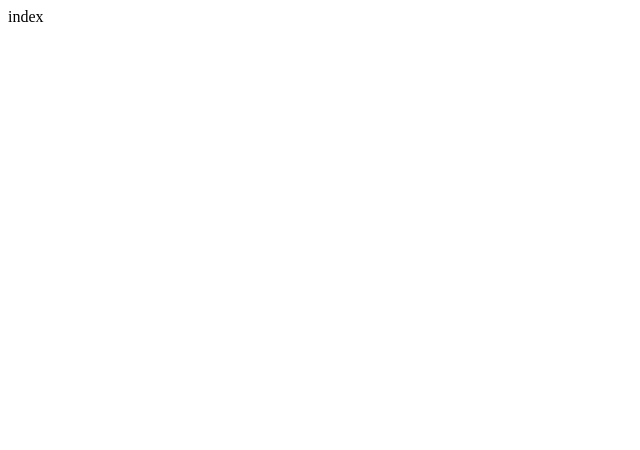
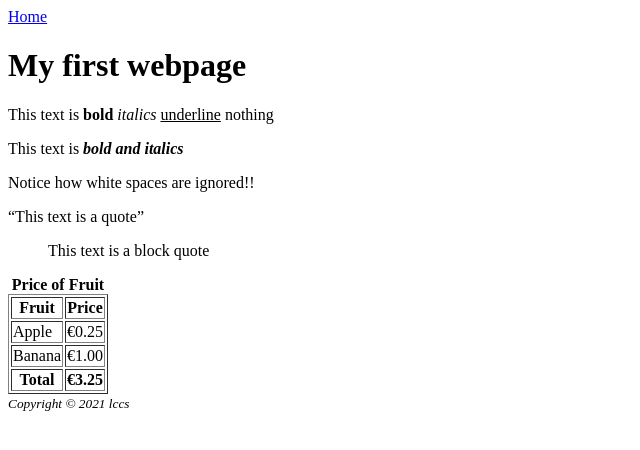
Before and after one commit to conacc/LCCSPythonFiles, a plain HTML site: page 10. Databases/Relational Database Example/index.html in a window 1280 px wide. Shown: the whole page, without its empty margins (0-640 px from the left). Drawn offline with Linux system fonts and the light colour scheme.

Commit message:
Update index.html

```diff
--- a/10. Databases/Relational Database Example/index.html
+++ b/10. Databases/Relational Database Example/index.html
@@ -1 +1,59 @@
-index
+<!DOCTYPE html>
+<html lang="en">
+  <head>
+    <title>NW5 Demo</title>
+    <meta charset="utf-8">
+    <!-- import the webpage's stylesheet -->
+    <!--link rel="stylesheet" href="style.css"-->
+  </head>
+
+  <body>
+
+    <a href="index.html">Home</a> &nbsp;
+    <!-- TASK 2A: Insert a link to a contact Us page here -->
+
+
+    <h1>My first webpage</h1>
+
+    <p>This text is <b>bold</b> <i>italics </i><u>underline</u> nothing</p>
+    <p>This text is <i><b>bold and italics</b></i> </p>
+    <p>Notice
+      how
+        white
+          spaces
+              are
+
+    ignored!!</p>
+
+    <q>This text is a quote</q>
+
+    <blockquote>This text is a block quote</blockquote>
+
+    <table border="1">
+      <caption><strong>Price of Fruit</strong></caption>
+      <tr>              <!-- <tr> inserts a table row -->
+        <th>Fruit</th> <!-- insert a heading cell -->
+        <th>Price</th>
+      </tr>
+      <tr>
+        <td>Apple</td> <!-- insert a data cell -->
+        <td>€0.25</td>
+      </tr>
+      <tr>
+        <td>Banana</td>
+        <td>€1.00</td>
+      </tr>
+
+      <!-- TASK 1 (Modify): Add another row to the table for Pineapples (€2) -->
+
+
+
+      <tr>
+        <th>Total</th>
+        <th>€3.25</th>
+      </tr>
+    </table>
+
+    <small><i>Copyright &copy; 2021 lccs</i></small>
+  </body>
+</html>
```
